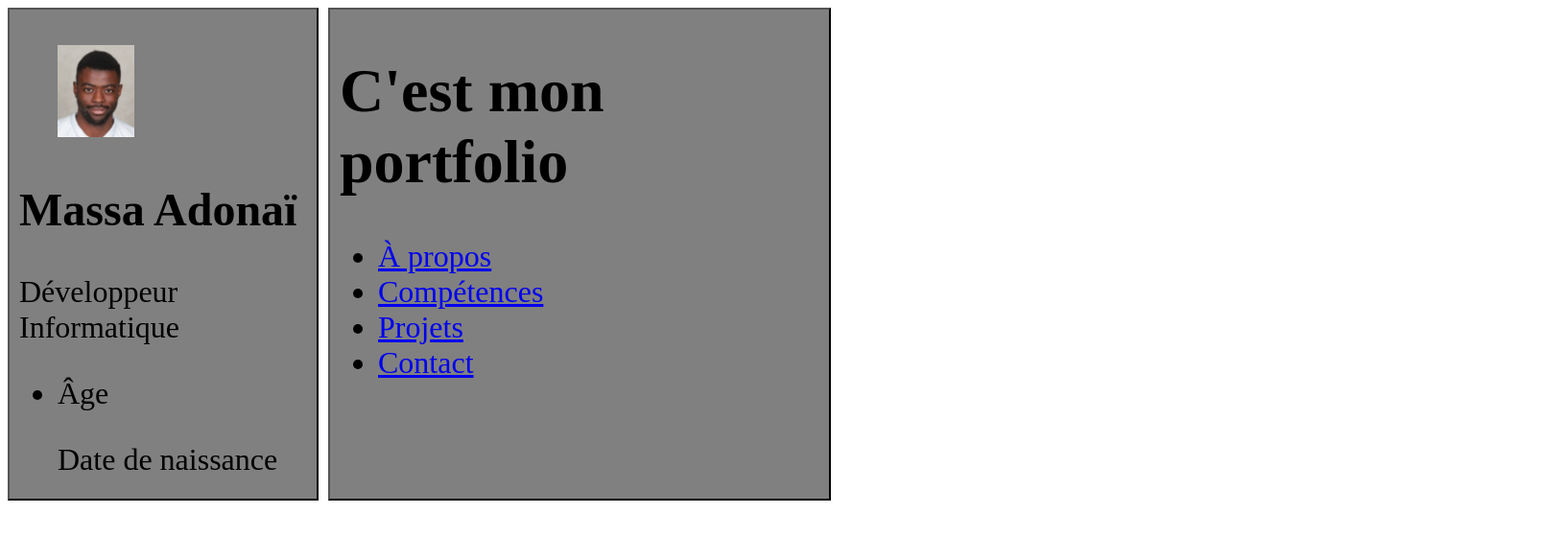
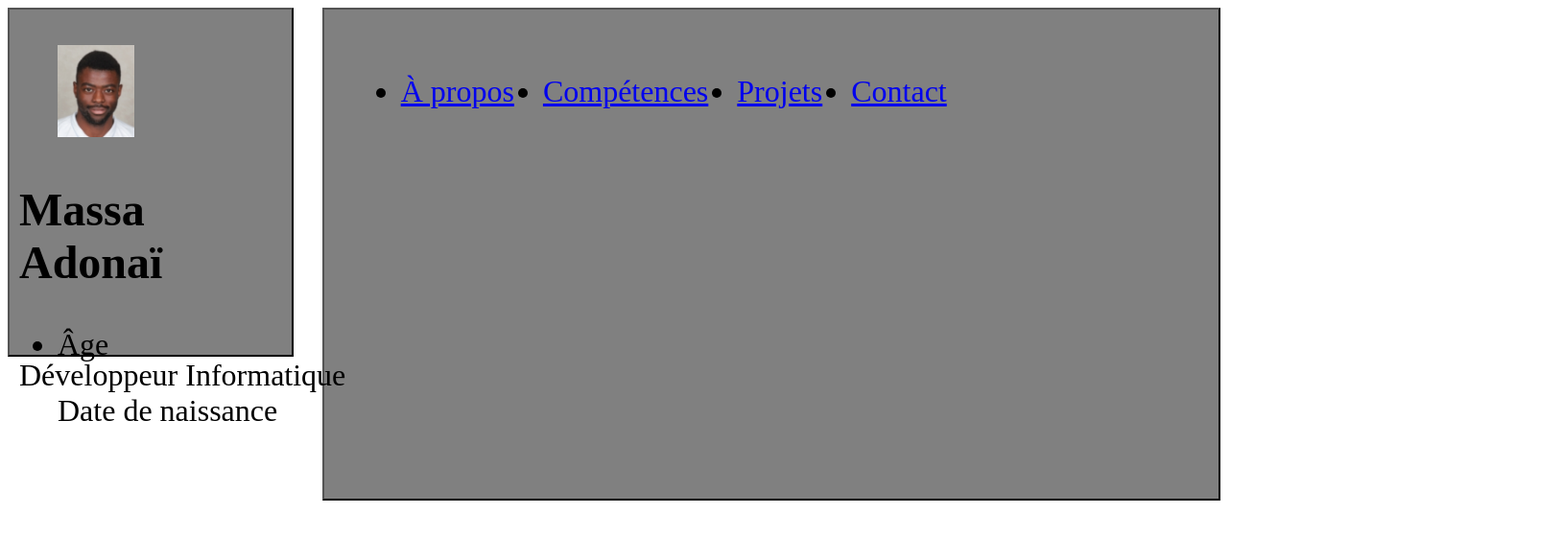
Before and after one commit to adonaiGmassa/SitePortfolio, a plain HTML site: page index.html in a window 1280 px wide. Shown: the whole page at 96% size, 1628 px wide, since content can reach past the window. Drawn offline with Linux system fonts and the light colour scheme.

Commit message:
Update css #3 "modif navbar"

```diff
--- a/css/style.css
+++ b/css/style.css
@@ -8,7 +8,11 @@
     padding: 5px 10px;
     border: 2px outset black;
     width: 300px; /* largeur */
-    height: 500px; /* longueur */
+    height: 350px; /* longueur */
+}
+.title{
+    position: absolute;
+    box-sizing: border-box;
 }
 
 .main-content {
@@ -16,7 +20,24 @@
     background-color: gray;
     padding: 5px 10px;
     border: 2px outset black;
-    width: 500px; /* largeur */
+    width: 1000px; /* largeur */
     height: 500px; /* longueur */
-    margin-left: 10px; /* espace entre la sidebar et le contenu principal */
+    margin-left: 30px; /* espace entre la sidebar et le contenu principal */
 }
+.navbar {
+    position: absolute;
+    padding: 15px;
+    display: flex;
+    justify-content: space-between;
+    width: 100%;
+    box-sizing: border-box;
+
+}
+.navbar .navbar-list ul {
+    display: flex;
+
+
+}
+.navbar-list ul li{
+    margin: 15px;
+}
--- a/index.html
+++ b/index.html
@@ -47,18 +47,28 @@
         </aside>
 
         <main class="main-content">
-            <h1>C'est mon portfolio</h1>
+            <header>
                 <!-- Barre de navigation -->
                 <nav class="navbar">
                     <!-- Liste des éléments de navigation -->
-                <ul class="navbar-liste">
+                    <div class="navbar-list">
+                        <ul>
                             <li><a href="#about">À propos</a></li>
                             <li><a href="#skills">Compétences</a></li>
                             <li><a href="#projects">Projets</a></li>
                             <li><a href="#contact">Contact</a></li>
                         </ul>
+                    </div>
+
                 </nav>
+            </header>
+            <div class="page">
+
+            </div>
         </main>
+        <footer>
+
+        </footer>
 
         <!-- Inclusion du fichier JavaScript -->
             <script src="js/App.js"></script>
```
Lines whose indentation alone changed are shown as unchanged.
